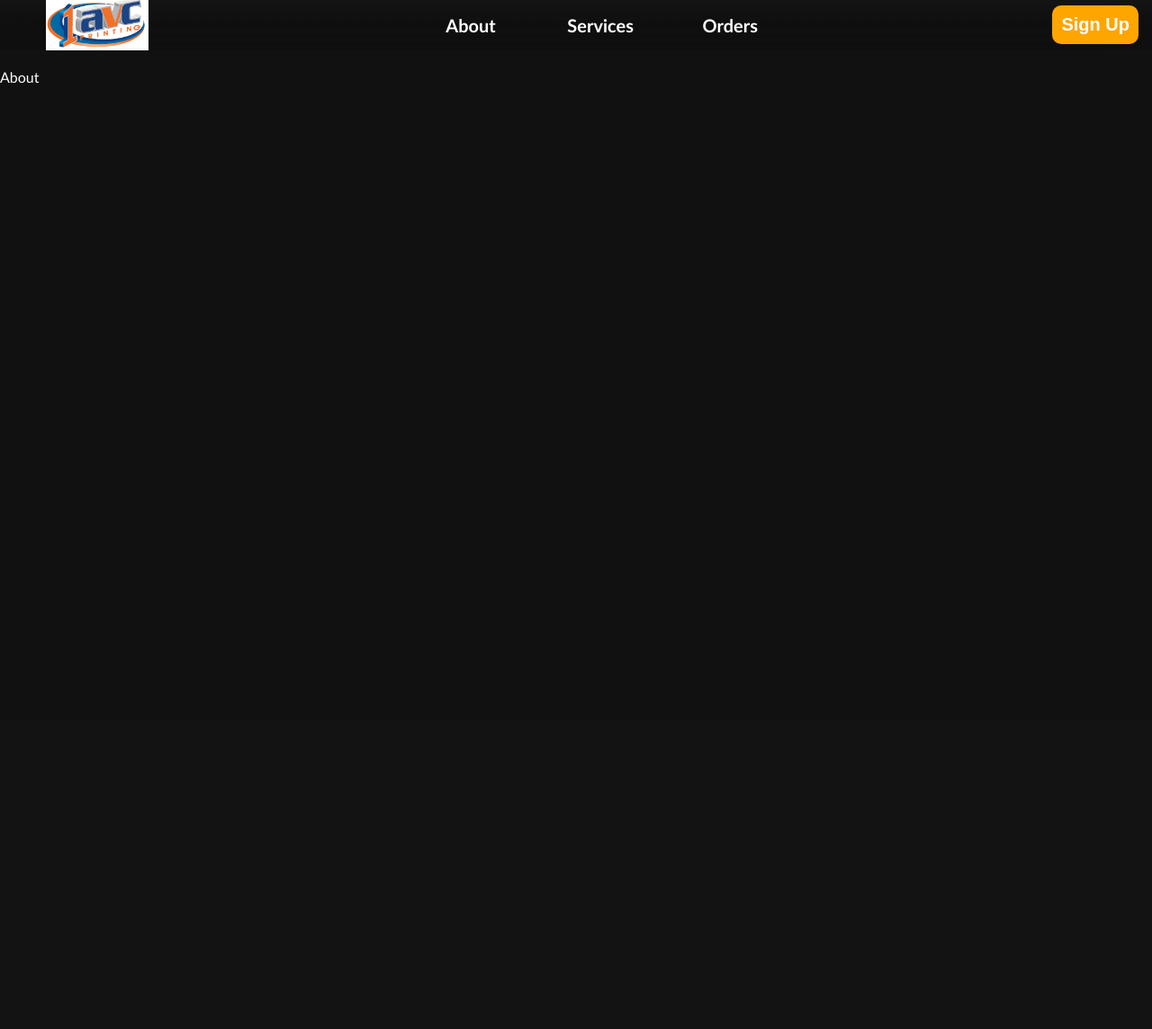
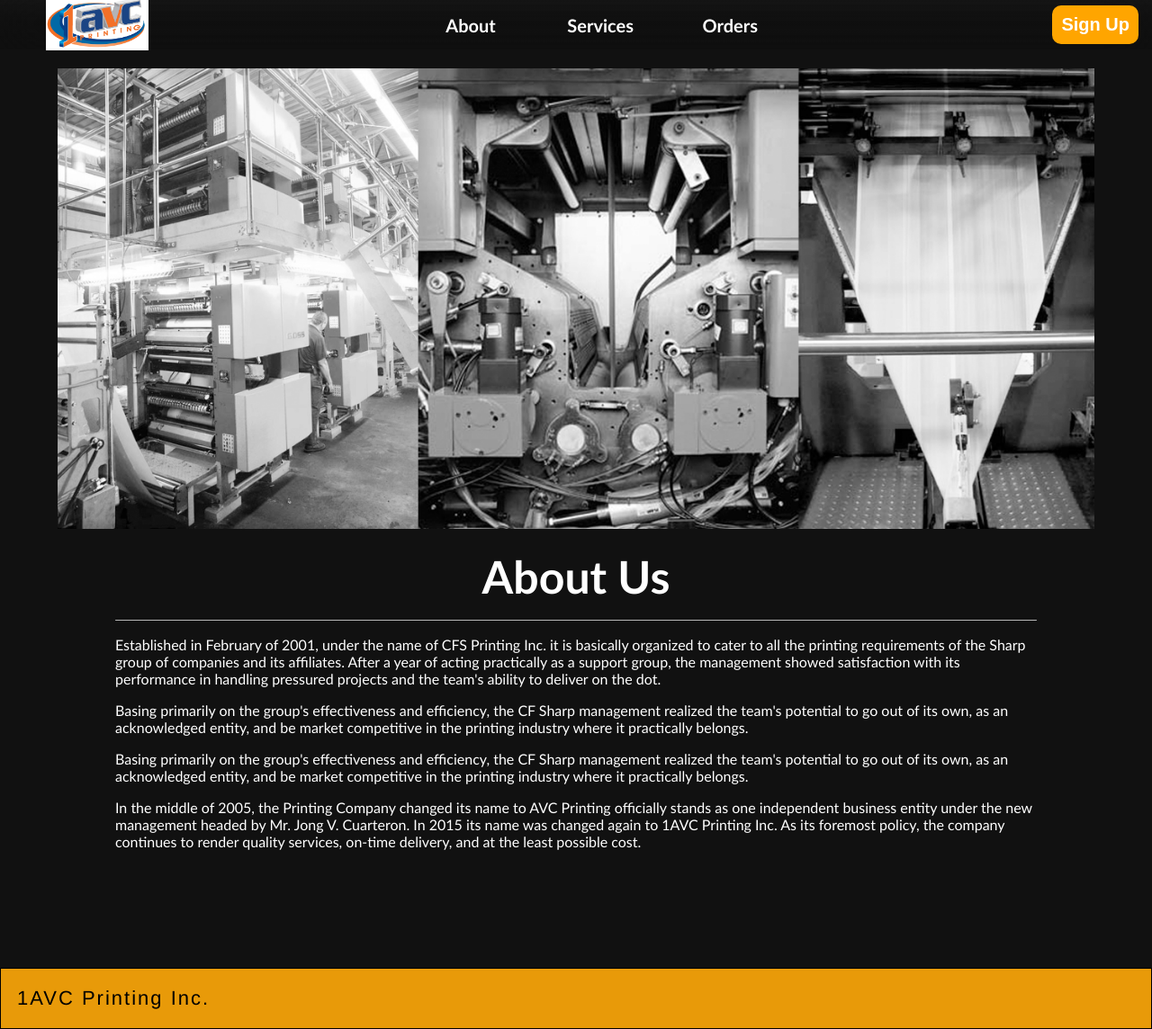
Before and after one commit to KenDavidYang/AVC, a PHP site: page /html/about.html in a window 1280 px wide. Shown: the whole page at 90% size. Before the commit the page ends 93 px from the top, so only its background shows below. Run offline with PHP 8.4, Linux system fonts and the light colour scheme.

Commit message:
Add files via upload

```diff
--- /dev/null
+++ b/css/about.css
@@ -0,0 +1,47 @@
+footer{
+    background-color:rgb(232, 154, 9);
+    display: block;
+    clear: both;
+    text-align: left;
+    font-family: 'Franklin Gothic Medium', 'Arial Narrow', Arial, sans-serif;
+    border: 1px solid black;
+    padding: 18px;
+    font-size: 22px;
+    color: black;
+    letter-spacing: 2px;
+    line-height: 30px;
+    }
+section{
+    height: 1000px;
+    margin: 0;
+}
+.aboutus{
+    margin-left: 10%;
+    margin-right: 10%;
+    width: 80%;
+    padding: 20px 0 20px 0;
+}
+.aboutTItle{
+    padding-top: 20px;
+    font-size: 50px;
+    text-align: center;
+    margin: auto;
+    display: absolute;
+    position: relative;
+}
+.img1{
+    margin: 0;
+    width: 90%;
+    margin-left: 5%;
+    margin-right: 5%;
+}
+h1:after{
+    content: "";
+    position: absolute;
+    top: 122%;
+    left: 10%;
+    height: 1px;
+    width: 80%;
+    border-radius: 8px;
+    background-color: rgba(255, 255, 255, 0.7);
+}
--- a/html/about.html
+++ b/html/about.html
@@ -6,6 +6,7 @@
     <title>About</title>
 
     <link rel="stylesheet" href="../css/navigation-bar.css">
+    <link rel="stylesheet" href="../css/about.css">
 </head>
 <body>
     <div class="navigation-bar">
@@ -30,8 +31,40 @@
     <br>
     <br>
     <br>
+    <section>
+        <img src="../image/about.jpg" alt="image/4 high front.jpg" class="img1">
+        <h1 class="aboutTItle">About Us<span></span></h1>
 
+        <div  class="aboutus">
+            <p>Established in February of 2001, under the name of CFS Printing Inc. it
+                is basically organized to cater to all the printing requirements of the Sharp
+                group of companies and its affiliates. After a year of acting practically as
+                a support group, the management showed satisfaction with its
+                performance in handling pressured projects and the team's ability to
+                deliver on the dot.
+            </p>
+            <p>Basing primarily on the group's effectiveness and efficiency, the CF
+                Sharp management realized the team's potential to go out of its own, as
+                an acknowledged entity, and be market competitive in the printing
+                industry where it practically belongs.
+            </p>
+            <p>Basing primarily on the group's effectiveness and efficiency, the CF
+                Sharp management realized the team's potential to go out of its own, as
+                an acknowledged entity, and be market competitive in the printing
+                industry where it practically belongs.
+            </p>
+            <p>In the middle of 2005, the Printing Company changed its name to AVC
+                Printing officially stands as one independent business entity under
+                the new management headed by Mr. Jong V. Cuarteron. In 2015 its
+                name was changed again to 1AVC Printing Inc. As its foremost policy,
+                the company continues to render quality services, on-time delivery, and
+                at the least possible cost.
+            </p>
+        </div>
 
-    About
+    </section>
+    <footer>
+        1AVC Printing Inc.
+    </footer>
 </body>
 </html>
```
Also changed, not shown: css/orders.css (+3 -7 lines), image/about.jpg (added).
